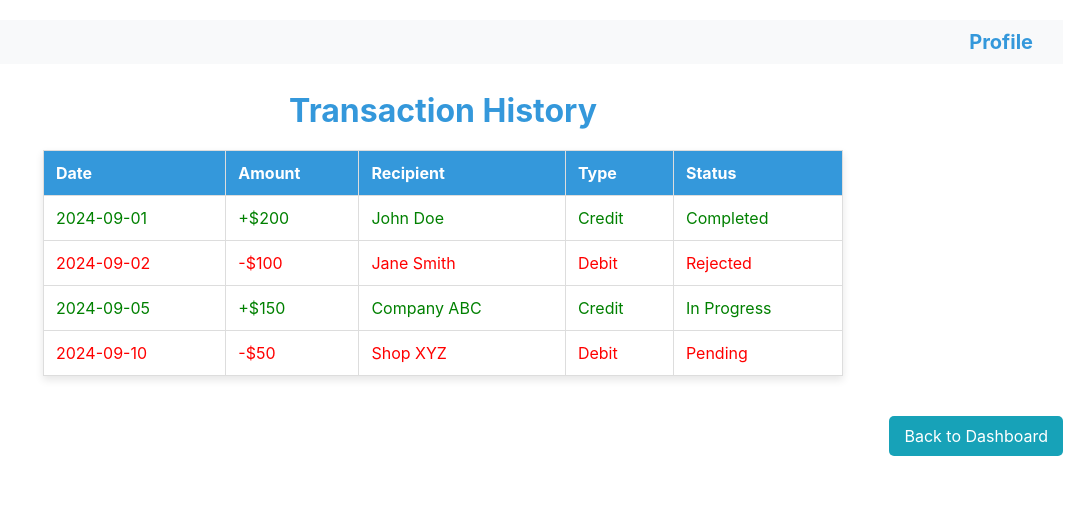
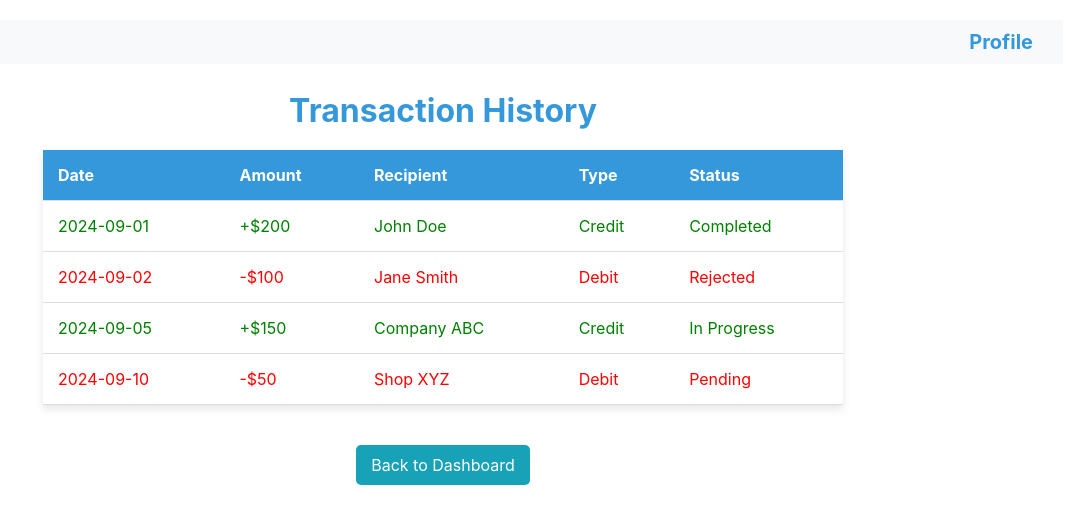
Before and after one commit to Elena-Nidelcu/banking-front, a React (Create React App) app: page /transaction-history in a window 1280 px wide. Shown: the top 524 px of the page, without its empty margins (197-1280 px from the left). Built offline with nearby package versions, Linux system fonts and the light colour scheme.

Commit message:
unify styles for tables

```diff
--- a/src/pages/Manager/Manager.css
+++ b/src/pages/Manager/Manager.css
@@ -1,25 +1,4 @@
 /* src/pages/Manager/Manager.css */
-
-.manager-container {
-    padding: 20px;
-  }
-
-  .transactions-table {
-    width: 100%;
-    border-collapse: collapse;
-    margin-bottom: 20px;
-  }
-
-  .transactions-table th, .transactions-table td {
-    padding: 12px;
-    border: 1px solid #ddd;
-    text-align: left;
-  }
-
-  .transactions-table th {
-    background-color: #3498db;
-  color: white;
-  }
 
   .confirm-btn, .reject-btn {
     padding: 8px 12px;
@@ -46,7 +25,3 @@
   .reject-btn:hover {
     background-color: #c82333;
   }
-
-  .back-button-container {
-    text-align: right;
-  }
--- a/src/pages/Manager/Manager.js
+++ b/src/pages/Manager/Manager.js
@@ -2,6 +2,8 @@
 import React, { useState } from 'react';
 import { Link } from 'react-router-dom';
 import '../../styles/buttons.css';
+import '../../styles/titles.css';
+import '../../styles/tables.css';
 import './Manager.css';
 import Header from '../../components/header';
 
@@ -27,11 +29,11 @@ const Manager = () => {
   };
 
   return (
-    <div className="manager-container">
+    <div className="table-container">
       <Header /> {/* Include the Header component */}
       <h2 className="page-title">Manage Transactions</h2>
 
-      <table className="transactions-table">
+      <table className="table">
         <thead>
           <tr>
             <th>Date</th>
--- a/src/pages/TransactionHistory/TransactionHistory.css
+++ b/src/pages/TransactionHistory/TransactionHistory.css
@@ -1,37 +1,9 @@
 /* src/pages/TransactionHistory/TransactionHistory.css */
 
-.transaction-history-container {
-  padding: 20px;
-}
-
-.transactions-table {
-  width: 100%;
-  max-width: 800px;
-  margin: 0 auto;
-  border-collapse: collapse;
-  box-shadow: 0px 4px 8px rgba(0, 0, 0, 0.1);
-}
-
-.transactions-table th,
-.transactions-table td {
-  padding: 15px;
-  text-align: left;
-  border-bottom: 1px solid #ddd;
-}
-
-.transactions-table th {
-  background-color: #3498db;
-  color: white;
-}
-
-.transactions-table tr.credit td {
+.table tr.credit td {
   color: green;
 }
 
-.transactions-table tr.debit td {
+.table tr.debit td {
   color: red;
 }
-
-.transactions-table tr:hover {
-  background-color: #f2f2f2;
-}
--- a/src/pages/TransactionHistory/TransactionHistory.js
+++ b/src/pages/TransactionHistory/TransactionHistory.js
@@ -4,6 +4,7 @@ import { Link } from 'react-router-dom';
 import './TransactionHistory.css';
 import '../../styles/buttons.css';
 import '../../styles/titles.css';
+import '../../styles/tables.css';
 import Header from '../../components/header';
 
 const TransactionHistory = () => {
@@ -15,12 +16,12 @@ const TransactionHistory = () => {
   ];
 
   return (
-    <div className="transaction-history-container">
+    <div className="table-container">
       <Header />
       <h2 className="page-title">Transaction History</h2>
 
       {/* Transactions Table */}
-      <table className="transactions-table">
+      <table className="table">
         <thead>
           <tr>
             <th>Date</th>
--- /dev/null
+++ b/src/styles/tables.css
@@ -0,0 +1,27 @@
+.table-container {
+    padding: 20px;
+  }
+
+  .table {
+    width: 100%;
+    max-width: 800px;
+    margin: 0 auto;
+    border-collapse: collapse;
+    box-shadow: 0px 4px 8px rgba(0, 0, 0, 0.1);
+  }
+
+  .table th,
+  .table td {
+    padding: 15px;
+    text-align: left;
+    border-bottom: 1px solid #ddd;
+  }
+
+  .table th {
+    background-color: #3498db;
+    color: white;
+  }
+
+  .table tr:hover {
+    background-color: #f2f2f2;
+  }
```
